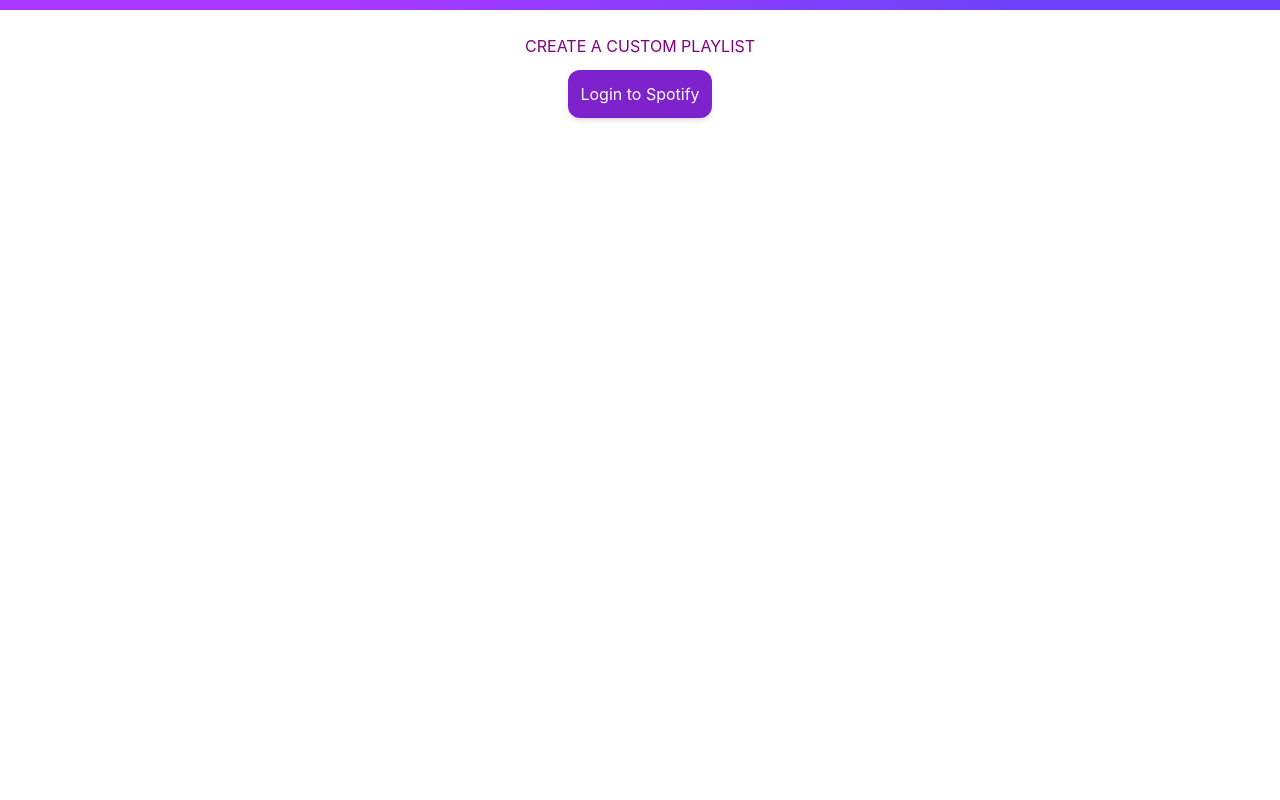
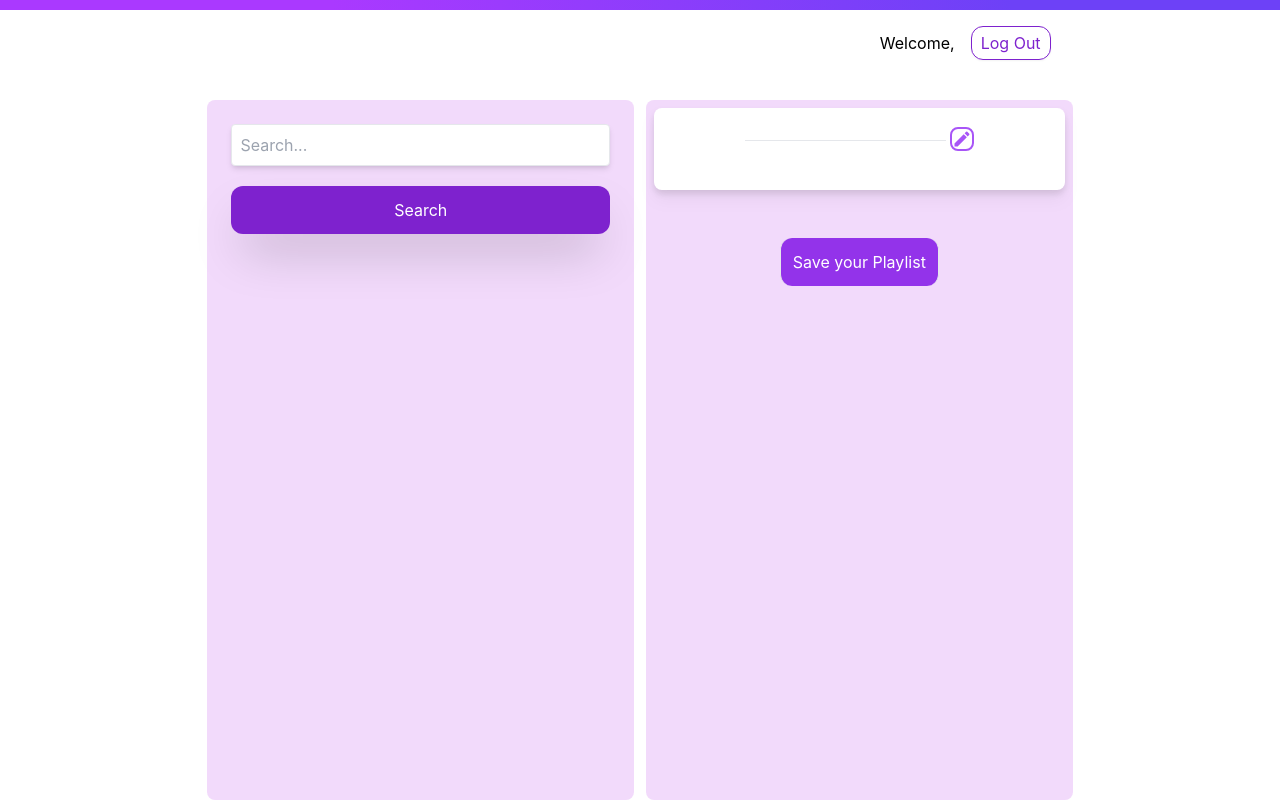
Before and after one commit to DHBuild002/jammmin-playlist-creation-tool, a React (Create React App) app: page / in a window 1280 px wide. Built offline with nearby package versions, Linux system fonts and the light colour scheme.

Commit message:
FIX: Improved styling of 2 columns on larger window, and improved the styling of the playlistName input area

```diff
--- a/src/App.js
+++ b/src/App.js
@@ -47,9 +47,11 @@
   // if (error) {
   //   return <div>{error}</div>; // Display error message if fetch fails
   // }
-  // if (!user || !user.username) return <div>Loading...</div>; // Ensure user and username exist
+  // if (!token || !user) return <div>Loading...</div>; // Ensure user and username exist
 
   return token ? (
+    <LogIn />
+  ) : (
     <div className="container">
       <div className="flex justify-end items-center space-x-4 p-4 mx-auto w-2/3">
         <h1 className="">Welcome, {user.username}</h1>
@@ -61,8 +63,6 @@
         </button>
       </div>
     </div>
-  ) : (
-    <LogIn />
   );
 }
 // Callback component that retrieves the token and stores it in localStorage
@@ -90,6 +90,7 @@
 
   const saveToken = (token) => {
     localStorage.setItem("spotify_access_token", token);
+    setToken(token);
   };
 
   // On initial app load, retrieve the token from localStorage
@@ -147,7 +148,7 @@
   const [tracks] = useState([]);
 
   // Search State
-  const [isInitialLoad, setIsInitialLoad] = useState(true);
+  // const [isInitialLoad, setIsInitialLoad] = useState(true);
   const [searchResults, setSearchResults] = useState([]);
 
   // Custom Playlist State
@@ -245,10 +246,10 @@
       </div>
 
       {/* Render this part only if the user is authenticated (user state has a value) */}
-      {token && (
-        <div className="container playlist-creator-area">
-          <div className="row border1">
-            <div className="column left-col">
+      {
+        <div className="w-full mt-6">
+          <div className="flex gap-3 justify-center w-full">
+            <div className="column left-col rounded-lg">
               {/* Search Module - Handle what the user inputs into the searchbox */}
               <Search onSearch={parseQuery} onAdd={addTrack} />
               <TrackList
@@ -257,7 +258,7 @@
                 isRemoval={false}
               />
             </div>
-            <div className="column border2 right-col">
+            <div className="column border2 right-col rounded-lg">
               <CustomPlaylistName
                 onNameChange={updatePlaylistName}
                 saveEvent={assignNewPlaylistName}
@@ -271,7 +272,7 @@
             </div>
           </div>
         </div>
-      )}
+      }
     </div>
   );
 }
--- a/src/components/CustomPlaylistName.js
+++ b/src/components/CustomPlaylistName.js
@@ -28,7 +28,7 @@
     setIsInputVisible(true);
   };
   return (
-    <div className="flex flex-row bg-white h-35 drop-shadow-lg border-gray-400">
+    <div className="flex flex-row rounded-lg bg-white h-25 m-2 drop-shadow-lg border-gray-400">
       <div className="flex-row w-full border-gray-400">
         <div className="flex justify-between items-center text-2xl mt-0 mb-5">
           {/* {/* <h2
@@ -60,7 +60,7 @@
                 onClick={handleEditClick}
               >
                 {playlistName}
-                <hr></hr>
+                <hr className="mt-1 mr-1"></hr>
               </h2>
               <EditIcon
                 className="border-purple-500 ml-0 border-solid border-2 p-x static cursor-pointer text-purple-500 bg-white rounded-lg"
```
